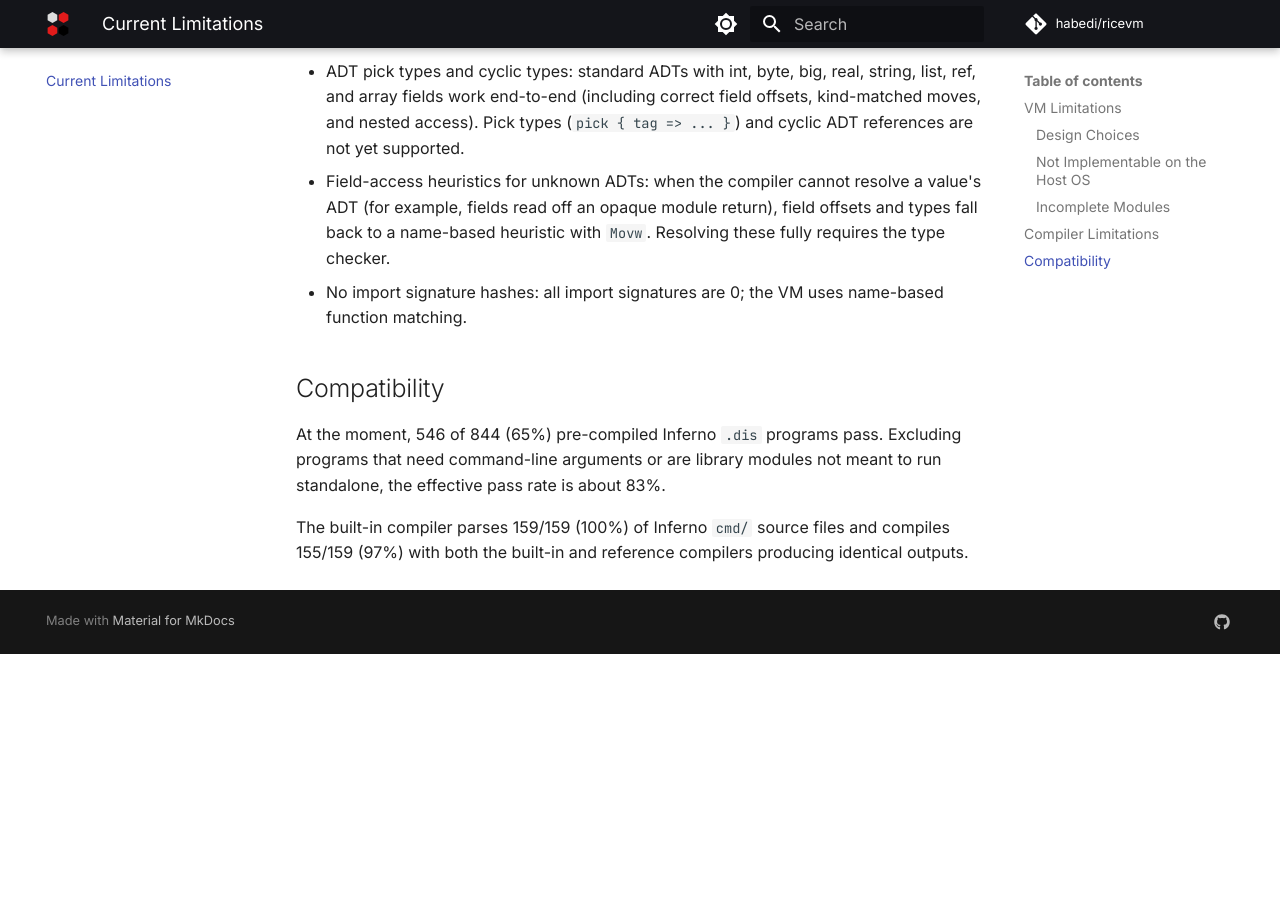
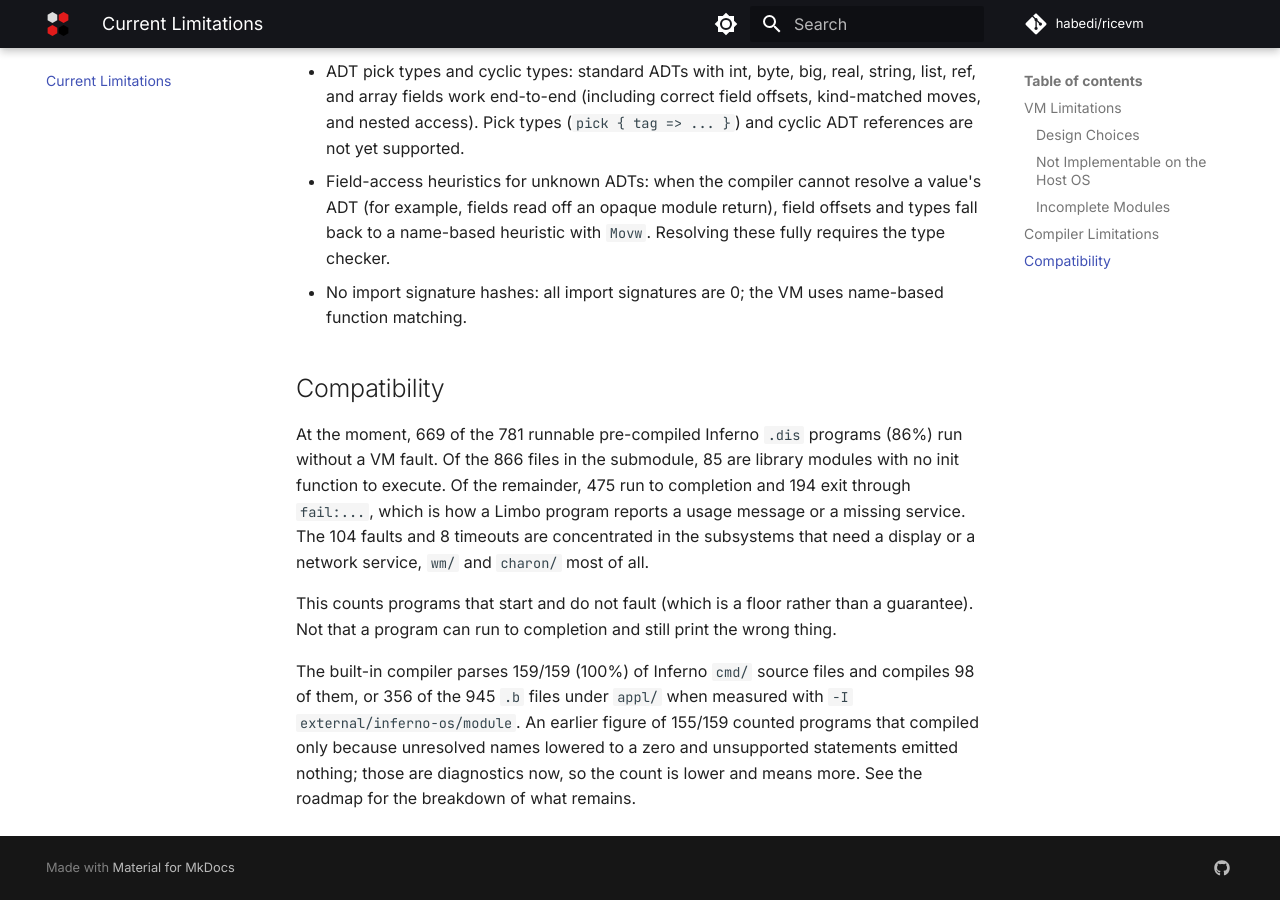
Before and after one commit to habedi/ricevm, an MkDocs documentation site: the page built from docs/limitations.md, in a window 1280 px wide and 900 px high, scrolled down 1359 px. Built offline with MkDocs 1.6.1 and Material for MkDocs 9.7.7, drawn with Linux system fonts in a browser that asks for light colours; comment, search, counter and statistics services are not loaded; before the commit the page ends 2013 px from its top, so only the background shows below that.

Commit message:
Update the writing style guide

```diff
--- a/Cargo.toml
+++ b/Cargo.toml
@@ -15,7 +15,7 @@ authors = ["Hassan Abedi <hassan.abedi.t+ricevm@gmail.com>"]
 repository = "https://github.com/habedi/ricevm"
 license = "MIT OR Apache-2.0"
 publish = false
-rust-version = "1.92.0"
+rust-version = "1.97.1"
 
 [profile.release]
 opt-level = 3
--- a/docs/limitations.md
+++ b/docs/limitations.md
@@ -47,8 +47,16 @@ The built-in Limbo compiler (`ricevm-limbo`) handles a large subset of the langu
 
 ## Compatibility
 
-At the moment, 546 of 844 (65%) pre-compiled Inferno `.dis` programs pass. Excluding programs that need command-line
-arguments or are library modules not meant to run standalone, the effective pass rate is about 83%.
+At the moment, 669 of the 781 runnable pre-compiled Inferno `.dis` programs (86%) run without a VM fault. Of the 866
+files in the submodule, 85 are library modules with no init function to execute. Of the remainder, 475 run to
+completion and 194 exit through `fail:...`, which is how a Limbo program reports a usage message or a missing service.
+The 104 faults and 8 timeouts are concentrated in the subsystems that need a display or a network service, `wm/` and
+`charon/` most of all.
 
-The built-in compiler parses 159/159 (100%) of Inferno `cmd/` source files and compiles 155/159 (97%)
-with both the built-in and reference compilers producing identical outputs.
+This counts programs that start and do not fault (which is a floor rather than a guarantee). Not that a program can run
+to completion and still print the wrong thing.
+
+The built-in compiler parses 159/159 (100%) of Inferno `cmd/` source files and compiles 98 of them, or 356 of the 945
+`.b` files under `appl/` when measured with `-I external/inferno-os/module`. An earlier figure of 155/159 counted
+programs that compiled only because unresolved names lowered to a zero and unsupported statements emitted nothing;
+those are diagnostics now, so the count is lower and means more. See the roadmap for the breakdown of what remains.
```
Also changed, not shown: AGENTS.md (+29 -8 lines), README.md (+2 -2 lines), ROADMAP.md (+21 -11 lines), docs/getting-started.md (+1 -1 lines), 5 other files.
